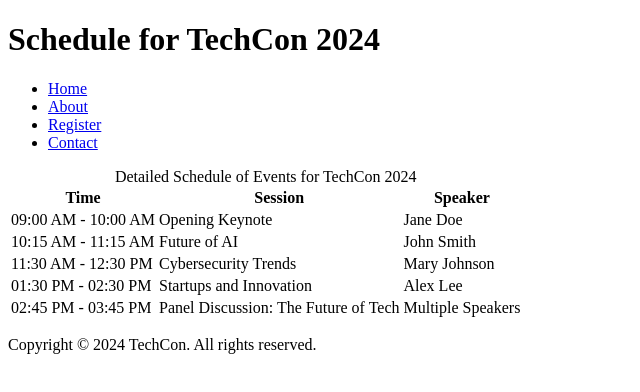
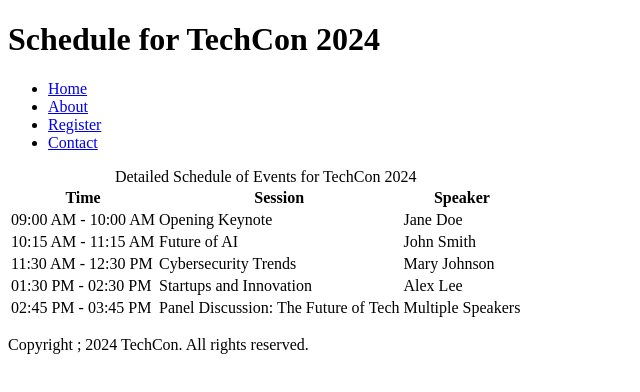
Before and after one commit to Kal-24/TechCon_HTML, a plain HTML site: page techcon_website/schedule.html in a window 1280 px wide. Shown: the full height of the page, 0-640 px from the left. Drawn offline with Linux system fonts and the light colour scheme.

Commit message:
schedule.html

```diff
--- a/techcon_website/schedule.html
+++ b/techcon_website/schedule.html
@@ -63,7 +63,7 @@
 
   <!-- FOOTER -->
   <footer>
-    <p>Copyright &copy; 2024 TechCon. All rights reserved.</p>
+    <p>Copyright ; 2024 TechCon. All rights reserved.</p>
   </footer>
 
 </body>
```
